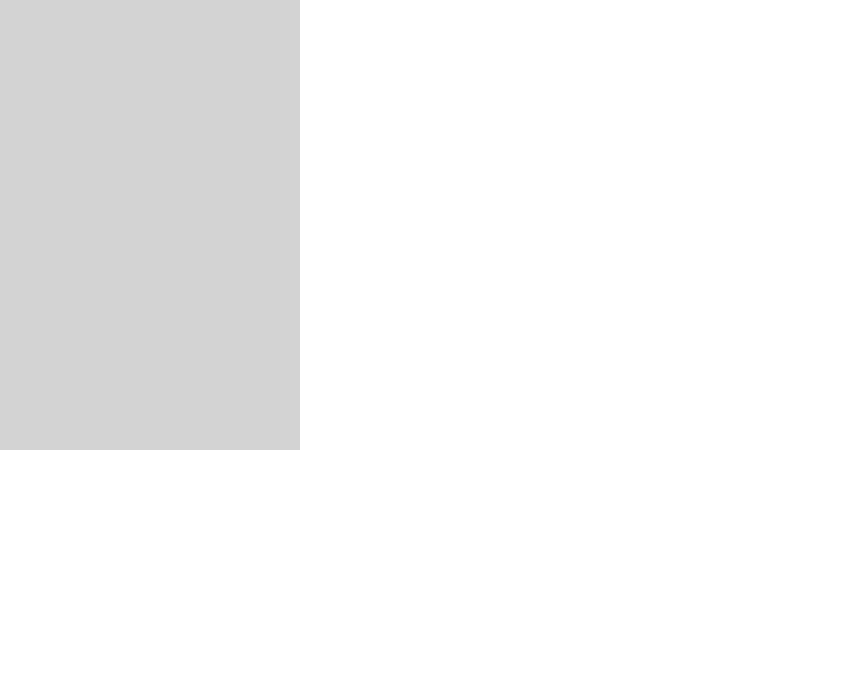
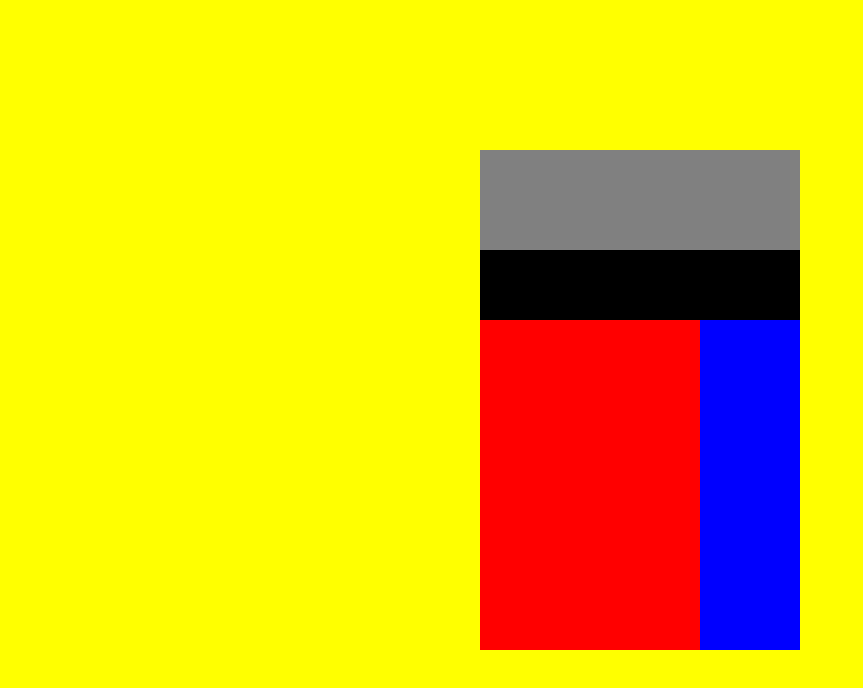
Before and after one commit to RiccardoTolusso/htmlcss-simple-calculator, a plain HTML site: page index.html in a window 1280 px wide. Shown: the whole page, without its empty margins (0-863 px from the left). Drawn offline with Linux system fonts and the light colour scheme.

Commit message:
[UPDATE] created the blocks structure and the first bunch of flex rules to center the calculator

```diff
--- a/css/style.css
+++ b/css/style.css
@@ -4,15 +4,57 @@
     box-sizing: border-box;
 }
 
+/* INIZIO CLASSI GLOBALI */
+
 .d-flex{
     display: flex;
+}
+
+.justify-center{
+    justify-content: center;
+}
+
+.align-center{
+    align-items: center;
+}
+
+/* FINE CLASSI*/
+
+main{
+    width: 100vw;
+    height: 100vh;
+    background-color: yellow;
 }
 
 /* INIZIO CALCOLATRICE */
 .calculator{
     background-color: lightgray;
-    width: 300px;
-    height: 450px;
+    width: 320px;
+    height: 500px;
 }
 
+.model{
+    height: 100px;
+    background-color: gray;
+}
+
+.display{
+    height: 70px;
+    background-color: black;
+}
+
+/* INIZIO BUTTONS */
+
+.numpad{
+    width: 220px;
+    height: 330px;
+    background-color: red;
+}
+
+.commands{
+    width: 100px;
+    height: 330px;
+    background-color: blue;
+}
+/* FINE BUTTONS */
 /* FINE CALCOLATRICE */
--- a/index.html
+++ b/index.html
@@ -7,7 +7,7 @@
     <title>Document</title>
 </head>
 <body>
-    <div class="d-flex">
+    <main class="d-flex justify-center align-center">
         <div class="calculator">
             <div class="model">
 
@@ -15,7 +15,7 @@
             <div class="display">
 
             </div>
-            <div class="buttons">
+            <div class="buttons d-flex">
                 <div class="numpad">
 
                 </div>
@@ -24,6 +24,6 @@
                 </div>
             </div>
         </div>
-    </div>
+    </main>
 </body>
 </html>
```
